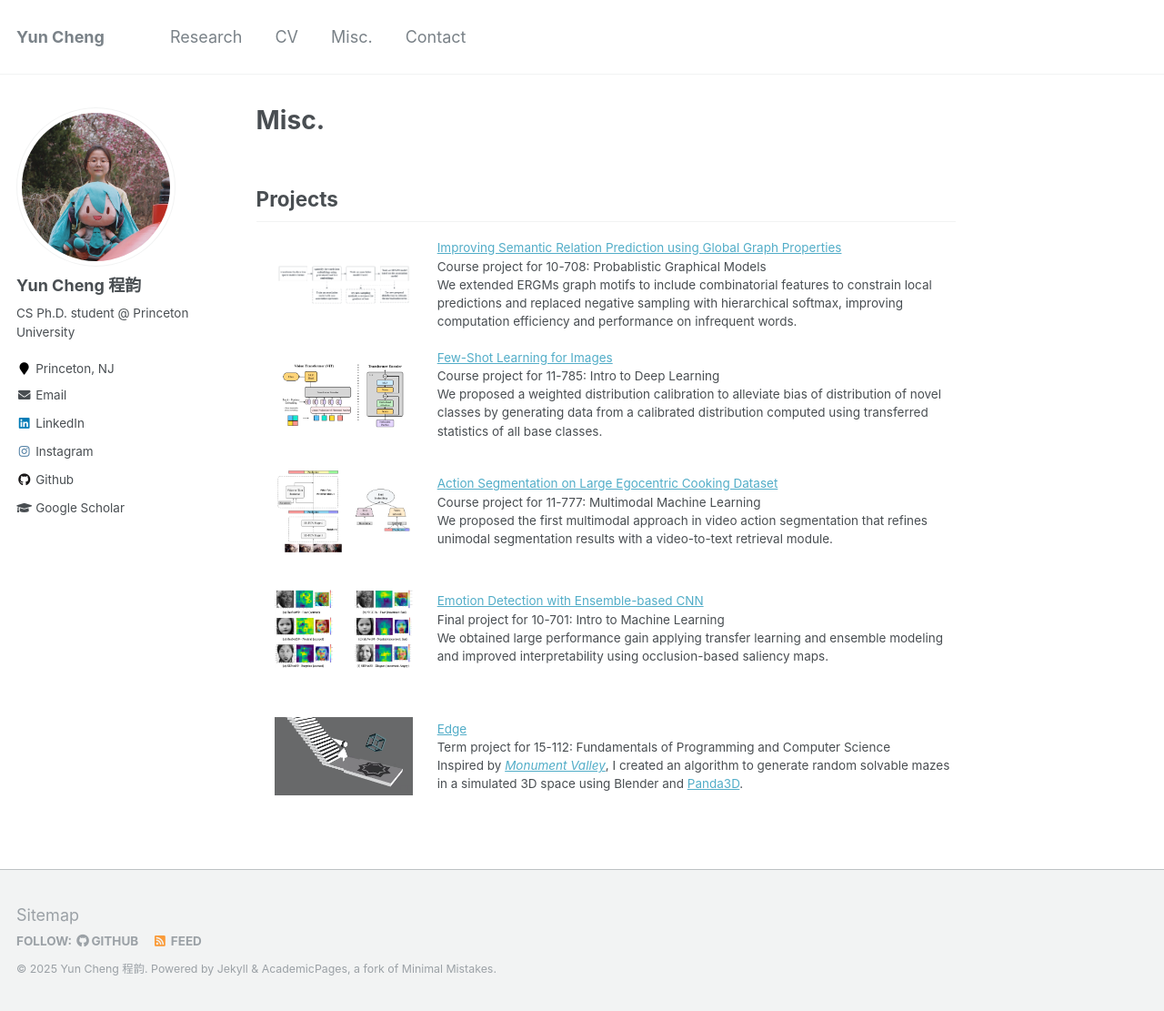
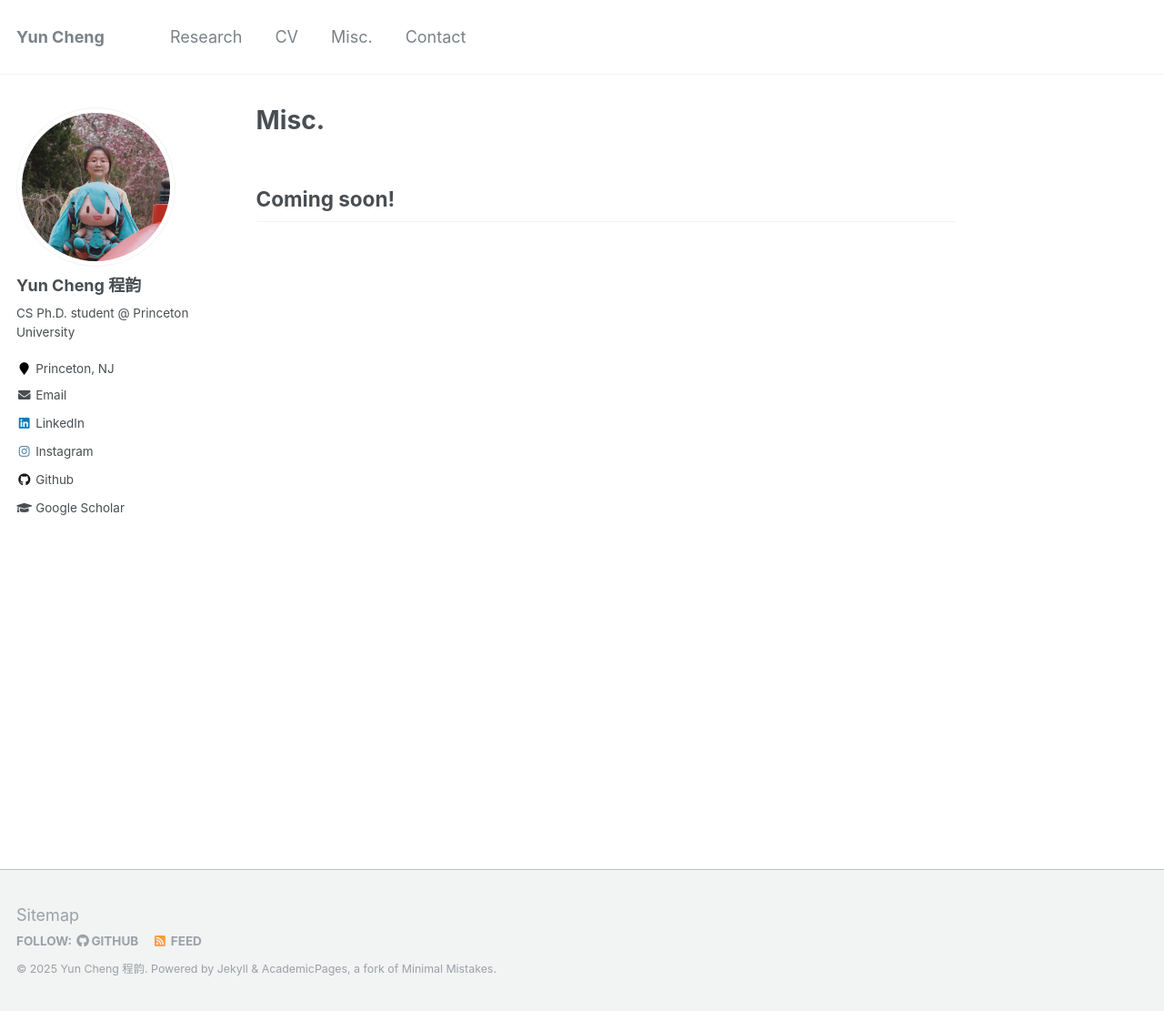
Before and after one commit to kapikantzari/kapikantzari.github.io, a Jekyll site: the page built from _pages/misc.md, in a window 1280 px wide and 1111 px high. Shown: the whole window at 91% size. Built offline with Jekyll 4.4.1, drawn with Linux system fonts in a browser that asks for light colours.

Commit message:
10/30 update

```diff
--- a/_pages/misc.md
+++ b/_pages/misc.md
@@ -4,97 +4,4 @@ permalink: /misc/
 author_profile: true
 ---
 
-## Projects
-
-<table style="width:100%;border:0px;border-spacing:0px;border-collapse:separate;margin-right:auto;margin-left:auto;border:none"><tbody>
-
-<!-- <tr>
-<td style="padding:20px;width:25%;vertical-align:middle">
-    <img src="/images/robustness.png" alt="clean-usnob" width="200">
-</td>
-<td width="75%" valign="middle">
-    <a href="./pages/multibench.html">
-        MultiBench: Robustness
-    </a>
-    <br/>
-    Research project advised by Professor Louis-Philippe Morency and Paul Liang
-    <br/>
-    We evaluated the robustness of 20 state-of-the-art multimodal approaches and proposed a new benchmarking methodology that assesses the generalizability and modality robustness of multimodal models.
-</td>
-</tr> -->
-
-<tr>
-<td style="padding:20px;width:25%;vertical-align:middle;border:none">
-    <img src="/images/workflow.png" alt="clean-usnob" width="200">
-</td>
-<td width="75%" valign="middle" style="border:none">
-    <a href="./pages/ergm.html">
-        Improving Semantic Relation Prediction using Global Graph Properties
-    </a>
-    <br/>
-    Course project for 10-708: Probablistic Graphical Models
-    <br/>
-    We extended ERGMs graph motifs to include combinatorial features to constrain local predictions and replaced negative sampling with hierarchical softmax, improving computation efficiency and performance on infrequent words.
-</td>
-</tr>
-
-<tr>
-<td style="padding:20px;width:25%;vertical-align:middle;border:none">
-    <img src="/images/fsl.png" alt="clean-usnob" width="200">
-</td>
-<td width="75%" valign="middle" style="border:none">
-    <a href="/projects/fsl">
-        Few-Shot Learning for Images
-    </a>
-    <br/>
-    Course project for 11-785: Intro to Deep Learning
-    <br/>
-    We proposed a weighted distribution calibration to alleviate bias of distribution of novel classes by generating data from a calibrated distribution computed using transferred statistics of all base classes.
-</td>
-</tr>
-
-<tr>
-<td style="padding:20px;width:25%;vertical-align:middle;border:none">
-    <img src="/images/chefs.png" alt="clean-usnob" width="200">
-</td>
-<td width="75%" valign="middle" style="border:none">
-    <a href="/projects/chefs">
-        Action Segmentation on Large Egocentric Cooking Dataset
-    </a>
-    <br/>
-    Course project for 11-777: Multimodal Machine Learning
-    <br/>
-    We proposed the first multimodal approach in video action segmentation that refines unimodal segmentation results with a video-to-text retrieval module.
-</td>
-</tr>
-
-<tr>
-<td style="padding:20px;width:25%;vertical-align:middle;border:none">
-    <img src="/images/smap.png" alt="clean-usnob" width="200">
-</td>
-<td width="75%" valign="middle" style="border:none">
-    <a href="/projects/emotion">
-        Emotion Detection with Ensemble-based CNN
-    </a>
-    <br/>
-    Final project for 10-701: Intro to Machine Learning
-    <br/>
-    We obtained large performance gain applying transfer learning and ensemble modeling and improved interpretability using occlusion-based saliency maps.
-</td>
-</tr>
-
-<tr>
-<td style="padding:20px;width:25%;vertical-align:middle;border:none">
-    <img src="/images/edge.png" alt="clean-usnob" width="200">
-</td>
-<td width="75%" valign="middle" style="border:none">
-    <a href="/projects/edge">
-        Edge
-    </a>
-    <br/>
-    Term project for 15-112: Fundamentals of Programming and Computer Science
-    <br/>
-    Inspired by <a href="https://www.monumentvalleygame.com"><em>Monument Valley</em></a>, I created an algorithm to generate random solvable mazes in a simulated 3D space using Blender and <a href="https://www.panda3d.org/">Panda3D</a>.
-</td>
-</tr>
-</tbody></table>
+## Coming soon!
```
Also changed, not shown: _pages/bio.md (+2 -2 lines), 1 other file.
